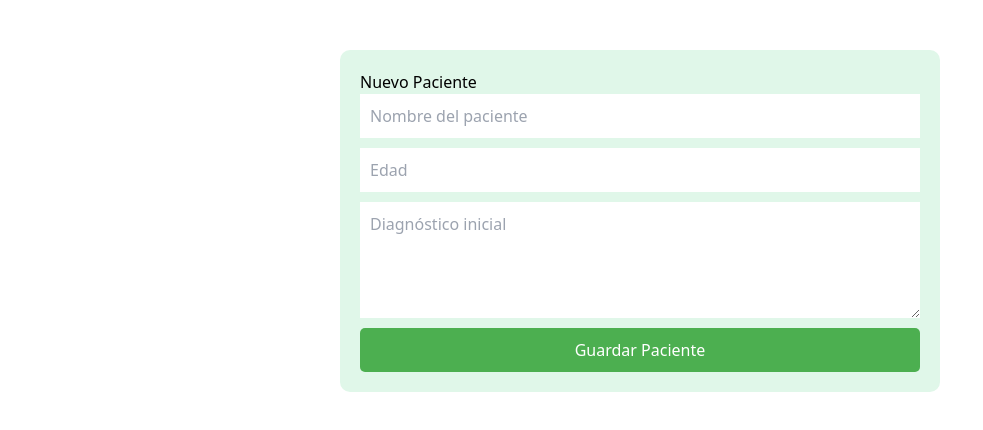
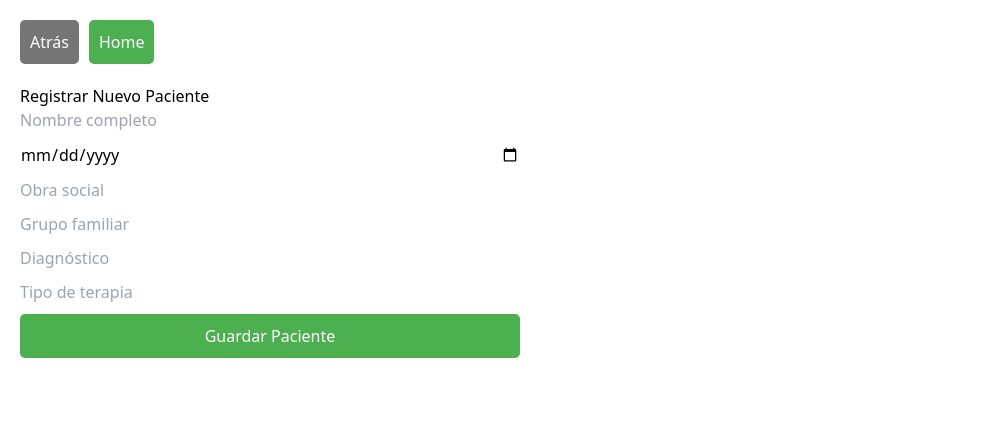
Before and after one commit to emiliaoximoron/oximoron-app, a Next.js app: page /pacientes/nuevo in a window 1280 px wide. Shown: the top 430 px of the page, without its empty margins (0-983 px from the left). Built offline with nearby package versions, Linux system fonts and the light colour scheme.

Commit message:
[Pacientes/Sesiones] Implementación v2 con estructura UUID

```diff
--- a/pages/historial/[id].js
+++ b/pages/historial/[id].js
@@ -15,11 +15,11 @@ export default function VerPaciente() {
   useEffect(() => {
     if (id) {
       async function fetchPatient() {
-        const { data, error } = await supabase.from('patients').select('*').eq('id', id).single();
+        const { data, error } = await supabase.from('patients_v2').select('*').eq('id', id).single();
         if (!error) setPatient(data);
       }
       async function fetchNotes() {
-        const { data, error } = await supabase.from('session_notes').select('*').eq('patient_id', id).order('date', { ascending: false });
+        const { data, error } = await supabase.from('session_notes_v2').select('*').eq('patient_id', id).order('date', { ascending: false });
         if (!error) setNotes(data);
       }
       fetchPatient();
@@ -41,7 +41,7 @@ export default function VerPaciente() {
       return;
     }
 
-    const { error } = await supabase.from('session_notes').insert([{
+    const { error } = await supabase.from('session_notes_v2').insert([{
       patient_id: id,
       note_text: nuevaNota,
       date: fecha,
@@ -82,7 +82,7 @@ export default function VerPaciente() {
           rows="4"
           required
         />
-        <button type="submit" style={{ padding: '10px', backgroundColor: '#4caf50', color: 'white', border: 'none', borderRadius: '5px', cursor: 'pointer' }}>
+        <button type="submit" style={{ padding: '10px', backgroundColor: '#4caf50', color: 'white', border: 'none', borderRadius: '5px' }}>
           Guardar Nota
         </button>
       </form>
--- a/pages/pacientes/nuevo.js
+++ b/pages/pacientes/nuevo.js
@@ -1,75 +1,62 @@
 
 import { useState } from 'react';
+import { useRouter } from 'next/router';
 import { supabase } from '../../lib/supabaseClient';
+import Navbar from '../../components/Navbar';
 
 export default function NuevoPaciente() {
-  const [nombre, setNombre] = useState('');
-  const [edad, setEdad] = useState('');
-  const [diagnostico, setDiagnostico] = useState('');
-  const [mensaje, setMensaje] = useState('');
+  const router = useRouter();
+  const [formData, setFormData] = useState({
+    name: '',
+    birth_date: '',
+    health_insurance: '',
+    family_group: '',
+    diagnosis: '',
+    therapy_type: ''
+  });
 
-  async function handleSubmit(e) {
+  const handleChange = (e) => {
+    setFormData({ ...formData, [e.target.name]: e.target.value });
+  };
+
+  const handleSubmit = async (e) => {
     e.preventDefault();
-    setMensaje('');
-
     const { data: { session } } = await supabase.auth.getSession();
 
     if (!session) {
-      setMensaje('No estás autenticado.');
+      alert('No estás autenticado.');
       return;
     }
 
-    const { error } = await supabase.from('patients').insert([{
-      name: nombre,
-      age: edad,
-      diagnosis: diagnostico,
-      user_id: session.user.id,
+    const { error } = await supabase.from('patients_v2').insert([{
+      ...formData,
+      user_id: session.user.id
     }]);
 
     if (error) {
       console.error(error);
-      setMensaje('Error al guardar el paciente.');
+      alert('Error al crear paciente.');
     } else {
-      setMensaje('Paciente guardado exitosamente.');
-      setNombre('');
-      setEdad('');
-      setDiagnostico('');
+      alert('Paciente creado exitosamente.');
+      router.push('/dashboard');
     }
-  }
+  };
 
   return (
-    <div style={{ maxWidth: '600px', margin: '50px auto', padding: '20px', backgroundColor: '#e0f7e9', borderRadius: '10px' }}>
-      <h1>Nuevo Paciente</h1>
-      <form onSubmit={handleSubmit} style={{ display: 'flex', flexDirection: 'column', gap: '10px' }}>
-        <input
-          type="text"
-          placeholder="Nombre del paciente"
-          value={nombre}
-          onChange={(e) => setNombre(e.target.value)}
-          required
-          style={{ padding: '10px' }}
-        />
-        <input
-          type="number"
-          placeholder="Edad"
-          value={edad}
-          onChange={(e) => setEdad(e.target.value)}
-          required
-          style={{ padding: '10px' }}
-        />
-        <textarea
-          placeholder="Diagnóstico inicial"
-          value={diagnostico}
-          onChange={(e) => setDiagnostico(e.target.value)}
-          rows="4"
-          required
-          style={{ padding: '10px' }}
-        />
-        <button type="submit" style={{ padding: '10px', backgroundColor: '#4caf50', color: 'white', border: 'none', borderRadius: '5px', cursor: 'pointer' }}>
+    <div style={{ padding: '20px' }}>
+      <Navbar />
+      <h1>Registrar Nuevo Paciente</h1>
+      <form onSubmit={handleSubmit} style={{ display: 'flex', flexDirection: 'column', maxWidth: '500px', gap: '10px' }}>
+        <input name="name" placeholder="Nombre completo" onChange={handleChange} required />
+        <input type="date" name="birth_date" placeholder="Fecha de nacimiento" onChange={handleChange} required />
+        <input name="health_insurance" placeholder="Obra social" onChange={handleChange} />
+        <input name="family_group" placeholder="Grupo familiar" onChange={handleChange} />
+        <input name="diagnosis" placeholder="Diagnóstico" onChange={handleChange} required />
+        <input name="therapy_type" placeholder="Tipo de terapia" onChange={handleChange} required />
+        <button type="submit" style={{ backgroundColor: '#4caf50', color: 'white', padding: '10px', border: 'none', borderRadius: '5px' }}>
           Guardar Paciente
         </button>
       </form>
-      {mensaje && <p style={{ marginTop: '20px', color: mensaje.includes('exitosamente') ? 'green' : 'red' }}>{mensaje}</p>}
     </div>
   );
 }
```
